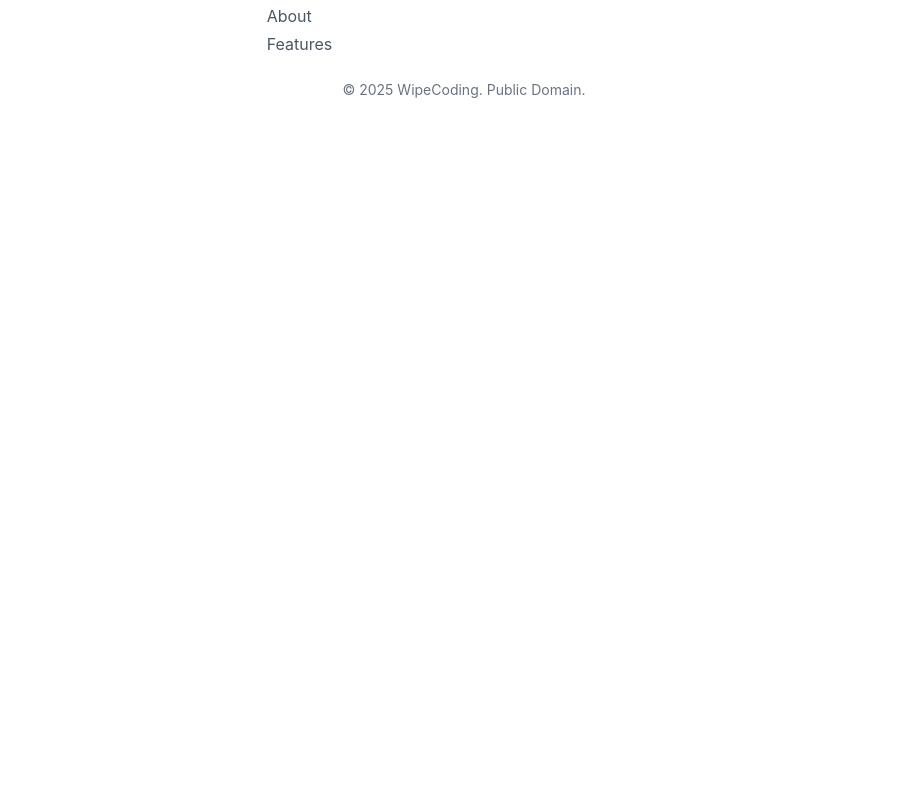
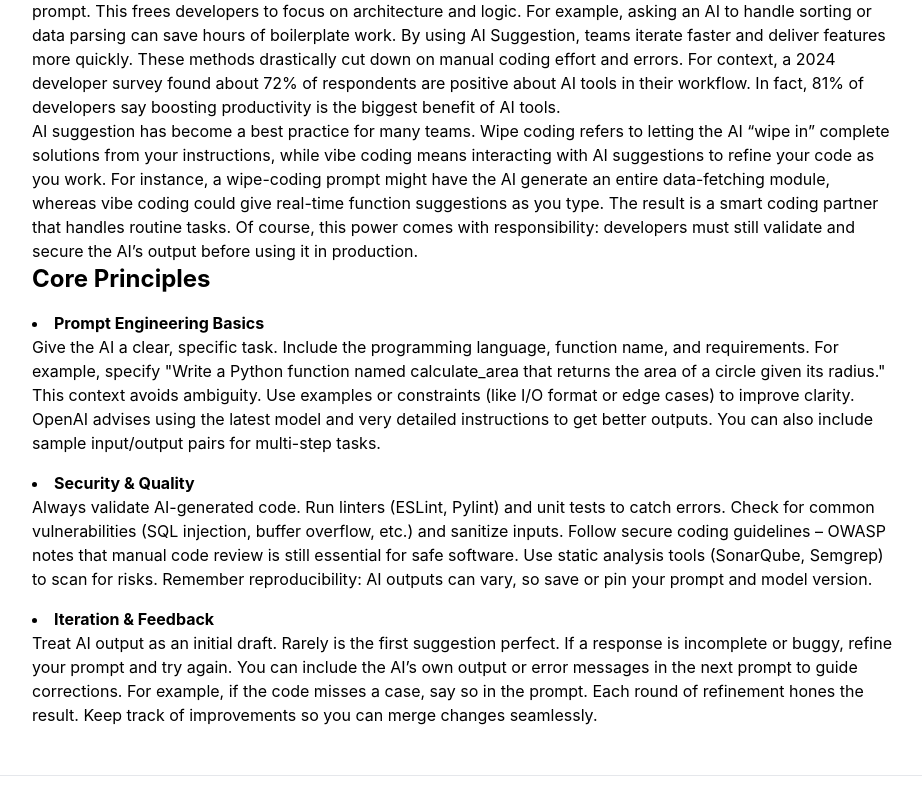
Before and after one commit to godomainz/wipe_coding_web_react, a React (Create React App) app: page /ai-suggestion in a window 1280 px wide. Shown: the part 265-1060 px from the top of the page, without its empty margins (176-1098 px from the left). Before the commit the page ends 800 px from the top, so only its background shows below. Built offline with nearby package versions, Linux system fonts and the light colour scheme.

Commit message:
Added introduction to AI suggestion

```diff
--- a/src/Pages/AISuggestion.tsx
+++ b/src/Pages/AISuggestion.tsx
@@ -33,9 +33,46 @@ const AISuggestion: React.FC = () => {
           animate="visible"
           variants={containerVariants}
         >
-          <div className="max-w-4xl mx-auto px-4 py-12 prose lg:prose-xl">
-
-          </div>
+            <div className="max-w-4xl mx-auto px-4 py-12 prose lg:prose-xl">
+                <motion.div>
+                    <motion.div variants={itemVariants}>
+                        <h2 className="text-3xl font-bold mb-4">Why "AI Suggestion" is a Game-Changer in Wipe/Vibe Coding</h2>
+                        <p>
+                            In Wipe Coding or Vibe Coding, letting AI generate code transforms the workflow. AI Suggestion means using an AI model to write code for you. Instead of hand-writing every line, you can get code from AI by giving a clear prompt. This frees developers to focus on architecture and logic. For example, asking an AI to handle sorting or data parsing can save hours of boilerplate work. By using AI Suggestion, teams iterate faster and deliver features more quickly. These methods drastically cut down on manual coding effort and errors. For context, a 2024 developer survey found about 72% of respondents are positive about AI tools in their workflow.
+                        In fact, 81% of developers say boosting productivity is the biggest benefit of AI tools.
+                        </p>
+                        <p>
+                            AI suggestion has become a best practice for many teams. Wipe coding refers to letting the AI “wipe in” complete solutions from your instructions, while vibe coding means interacting with AI suggestions to refine your code as you work. For instance, a wipe-coding prompt might have the AI generate an entire data-fetching module, whereas vibe coding could give real-time function suggestions as you type. The result is a smart coding partner that handles routine tasks. Of course, this power comes with responsibility: developers must still validate and secure the AI’s output before using it in production.
+                        </p>
+                    </motion.div>
+                    <motion.div>
+                        <motion.h2 variants={itemVariants} className="text-2xl font-bold mb-4">Core Principles</motion.h2>
+                        <motion.ul className="list-disc list-inside space-y-4">
+                            <motion.li variants={itemVariants}>
+                                <strong>Prompt Engineering Basics</strong>
+                                <p>
+                                    Give the AI a clear, specific task. Include the programming language, function name, and requirements. For example, specify "Write a Python function named calculate_area that returns the area of a circle given its radius." This context avoids ambiguity. Use examples or constraints (like I/O format or edge cases) to improve clarity. OpenAI advises using the latest model and very detailed instructions to get better outputs.
+                                    You can also include sample input/output pairs for multi-step tasks.
+                                </p>
+                            </motion.li>
+                            <motion.li variants={itemVariants}>
+                                <strong>Security & Quality</strong>
+                                <p>
+                                    Always validate AI-generated code. Run linters (ESLint, Pylint) and unit tests to catch errors. Check for common vulnerabilities (SQL injection, buffer overflow, etc.) and sanitize inputs. Follow secure coding guidelines – OWASP notes that manual code review is still essential for safe software.
+                                    Use static analysis tools (SonarQube, Semgrep) to scan for risks. Remember reproducibility: AI outputs can vary, so save or pin your prompt and model version.
+                                </p>
+                            </motion.li>
+                            <motion.li variants={itemVariants}>
+                                <strong>Iteration & Feedback</strong>
+                                <p>
+                                    Treat AI output as an initial draft. Rarely is the first suggestion perfect. If a response is incomplete or buggy, refine your prompt and try again. You can include the AI’s own output or error messages in the next prompt to guide corrections.
+                                    For example, if the code misses a case, say so in the prompt. Each round of refinement hones the result. Keep track of improvements so you can merge changes seamlessly.
+                                </p>
+                            </motion.li>
+                        </motion.ul>
+                    </motion.div>
+                </motion.div>
+            </div>
         </motion.main>
         <Footer />
   </>
```
